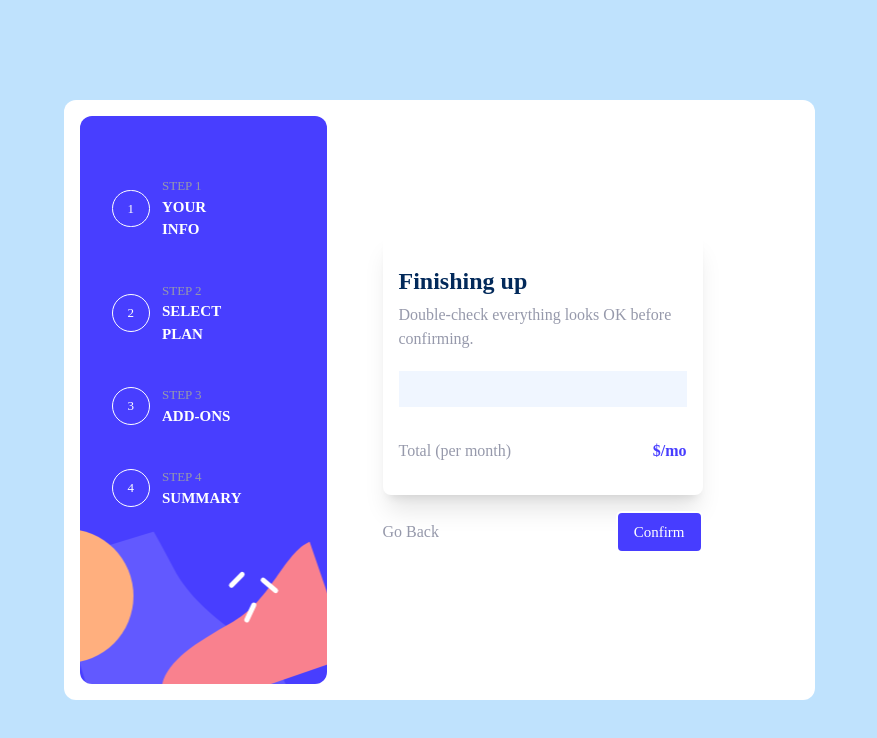
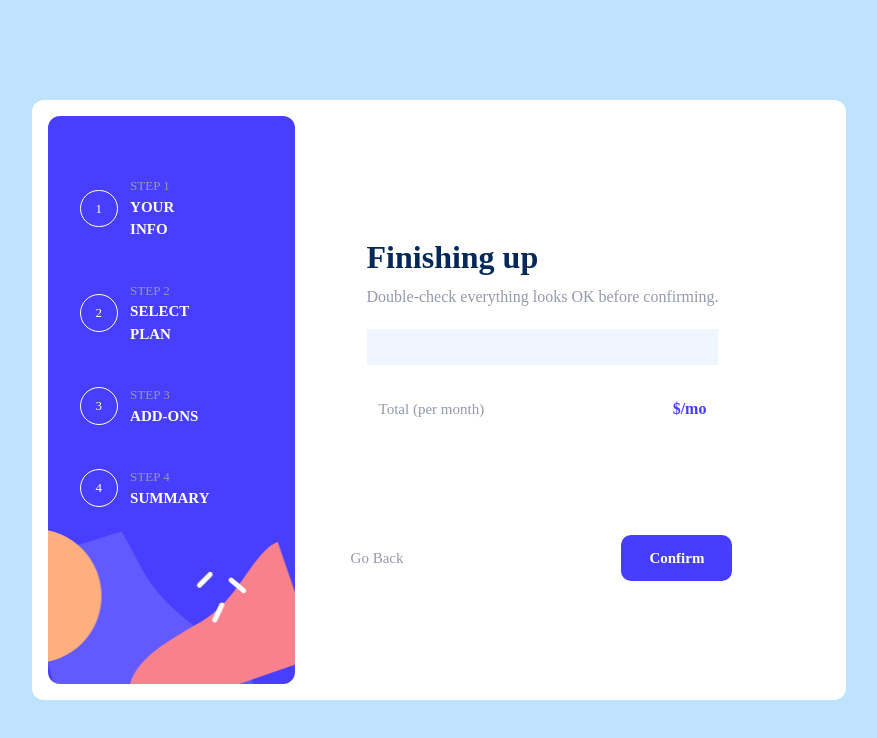
Before and after one commit to wx-it/multi-step-form, a React (Create React App) app: page /step4 in a window 1280 px wide. Shown: the top 738 px of the page, without its empty margins (201-1078 px from the left). Built offline with nearby package versions, Linux system fonts and the light colour scheme.

Commit message:
step4 desktop styling done

```diff
--- a/src/components/Step4.jsx
+++ b/src/components/Step4.jsx
@@ -8,7 +8,7 @@ let GetAddOns = all.map(item => {
 
       return(
         <div className='flex justify-between'>
-          <p className='text-Cool-gray' key={item.id}  >{item.title}</p>
+          <p className='text-Cool-gray md:text-ms' key={item.id}  >{item.title}</p>
           {change ? <p>+${item.yearly}/yr</p> : <p>+${item.monthly}/mo</p>}
         </div>
       )
@@ -18,10 +18,10 @@ let GetAddOns = all.map(item => {
 
     let GetPlans = allPlans.map(item => {
           return(
-            <div className='flex justify-between items-center border-b border-Light-gray py-1'>
+            <div className='flex justify-between items-center border-b border-Light-gray py-1 md:pb-5'>
               <div>
-              <p className='text-Marine-blue font-bold' key={item.id} >{item.title} (Monthly) </p>
-              <button className='text-Cool-gray underline decoration-2' onClick={toggleChange}>Change</button>
+              <p className='text-Marine-blue font-medium' key={item.id} >{item.title} (Monthly) </p>
+              <button className='text-Cool-gray underline decoration-2 md:focus:text-Purplish-blue md:text-sm' onClick={toggleChange}>Change</button>
               </div>
               {change ? <p className='font-bold'>+${item.yearly}/yr</p> : <p className='font-bold'>+${item.monthly}/mo</p>}
             </div>
@@ -30,26 +30,26 @@ let GetAddOns = all.map(item => {
 
 
   return (
-    <div className=''>
-  <div  className='bg-White py-8 px-4 rounded-lg shadow-xl'>
+    <div className='md:space-y-16'>
+  <div  className='bg-White py-8 px-4 rounded-lg shadow-xl md:shadow-none'>
   <h2
-     className='text-Marine-blue text-xl font-bold'>
+     className='text-Marine-blue text-xl font-bold md:text-xxl'>
     Finishing up
   </h2>
 <p
-   className="text-Cool-gray w-72 my-1">
+   className="text-Cool-gray w-72 my-1 md:w-auto">
   Double-check everything looks OK before confirming.
 </p>
 
-<div className='mt-5 p-3 bg-Magnolia'>
+<div className='mt-5 p-3 bg-Magnolia md:px-4'>
     {GetPlans}
-  <div className='space-y-2 mt-3'>
+  <div className='space-y-2 mt-3 md:space-y-4'>
     {GetAddOns}
   </div>
 
 </div>
-  <div className='flex justify-between items-center mt-8 '>
-  <p className='text-Cool-gray' >
+  <div className='flex justify-between items-center mt-8 md:px-3'>
+  <p className='text-Cool-gray md:text-ms' >
     Total (per month)
   </p>
   {change ? <p className='text-Purplish-blue font-bold'>${total.yearly}/yr</p> : <p className='text-Purplish-blue font-bold'>${total.monthly}/mo</p> }
@@ -60,10 +60,10 @@ let GetAddOns = all.map(item => {
 className='flex justify-between'
 >
     <button
-      className="text-Cool-gray font-medium"
+      className="text-Cool-gray font-medium text-ms"
     > <Link to="/step3" >Go Back</Link> </button>
     <button
-       className='border-2 bg-Purplish-blue text-White text-bold px-4 py-2 rounded-md my-4 font-normal text-ms'
+       className='border-2 bg-Purplish-blue font-bold text-White px-4 py-2 rounded-md my-4 text-ms md:px-7 md:py-3 md:rounded-xl'
     > <Link to="/step5" >Confirm</Link> </button>
 </div>
 
```
